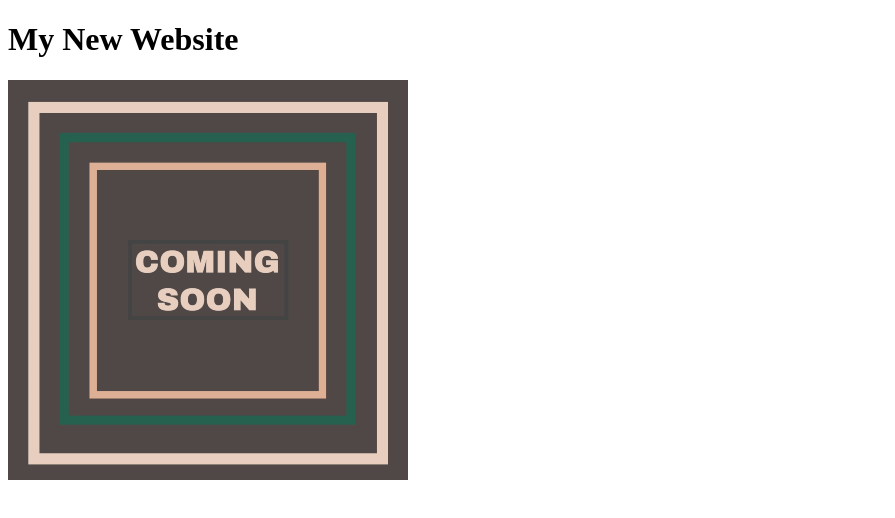
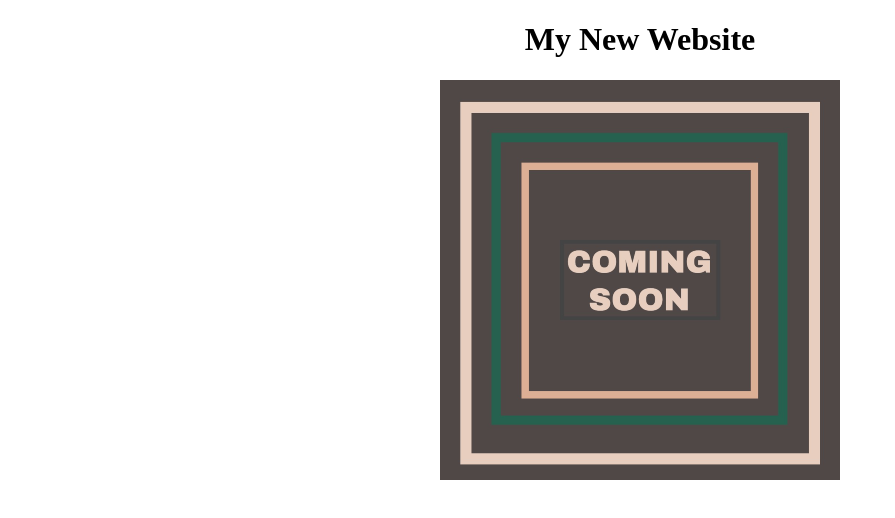
Before and after one commit to jkimys2/Mini-Project-1, a plain HTML site: page index.html in a window 1280 px wide. Shown: the whole page, without its empty margins (0-895 px from the left). Drawn offline with Linux system fonts and the light colour scheme.

Commit message:
commit 7

```diff
--- a/assets/css/style.css
+++ b/assets/css/style.css
@@ -0,0 +1,22 @@
+body {
+    position: relative;
+    margin: 0;
+    padding: 0;
+}
+
+main {
+
+}
+
+h1,
+h2 {
+    text-align: center;
+}
+
+img {
+    display: block;
+    margin: auto;
+
+
+
+}
--- a/index.html
+++ b/index.html
@@ -14,7 +14,9 @@
 
     <main>
         <section>
-            <img src="./assets/image-1.png" alt="coming soon image">
+            <div>
+                <img src="./assets/image-1.png" alt="coming soon image">
+            </div>
         </section>
 
 
```
